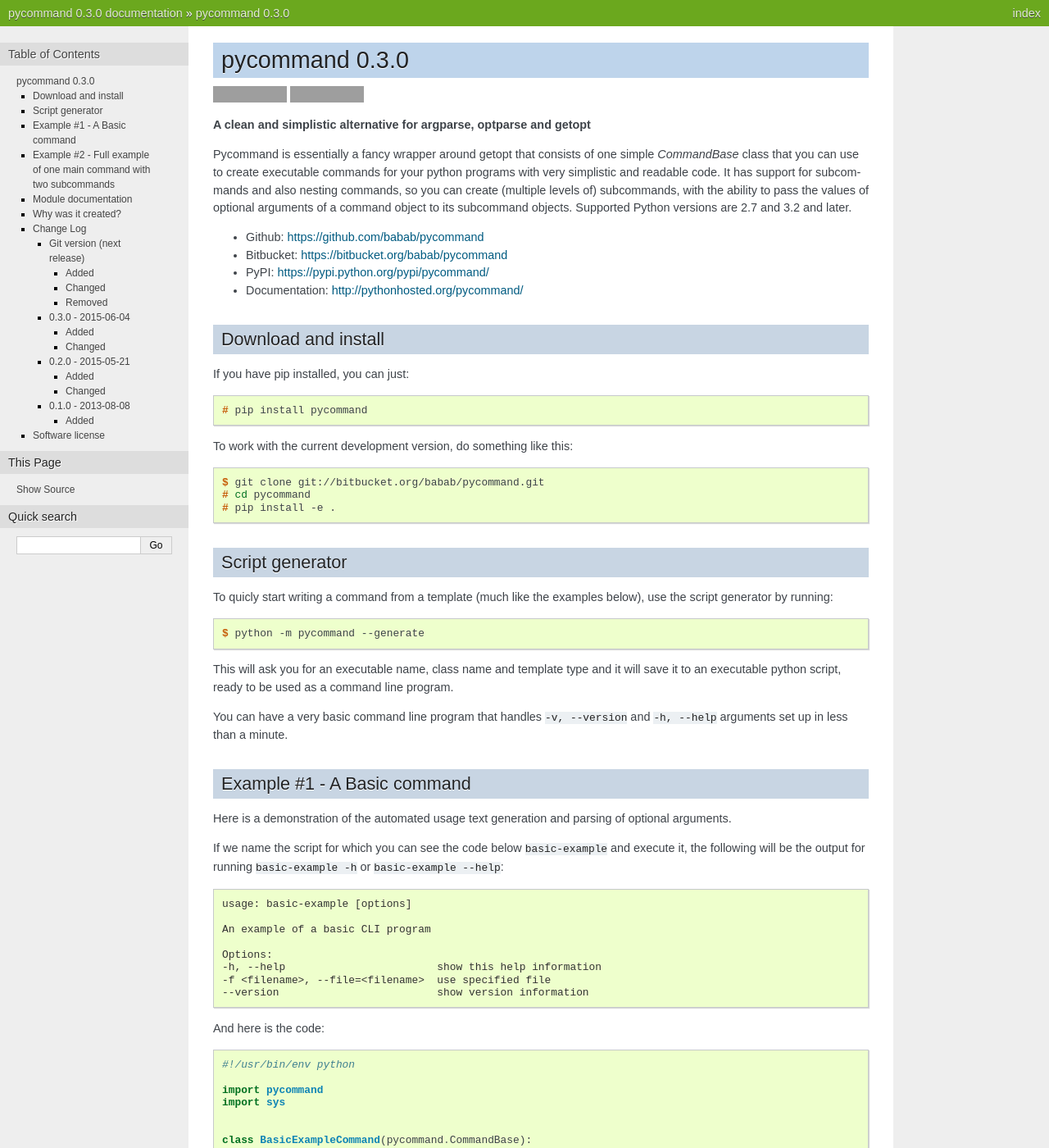
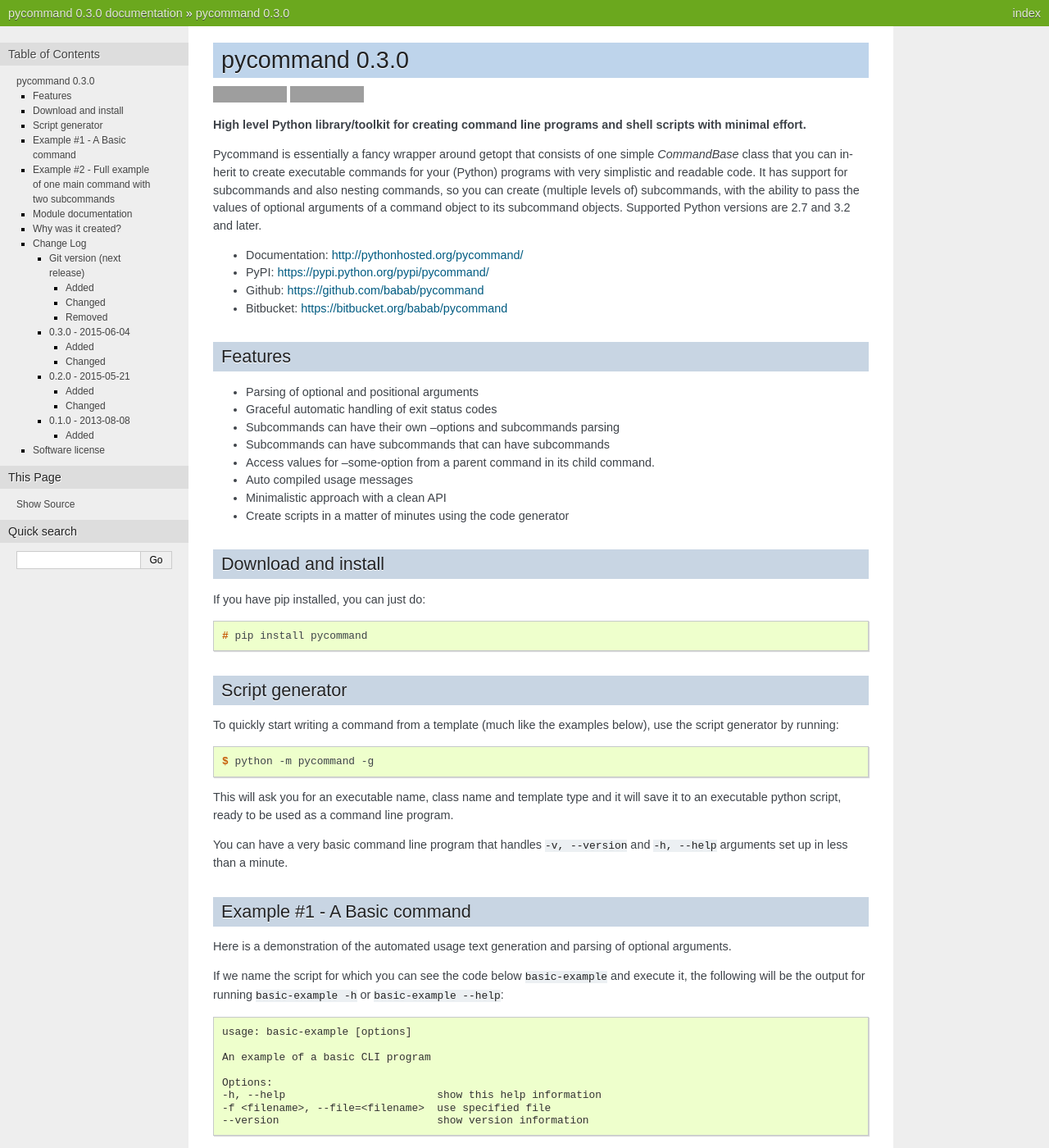
Before and after one commit to babab/pycommand, a Sphinx documentation site: the page built from doc/index.rst, in a window 1280 px wide and 1400 px high. Shown: the whole window at 82% size. Built offline with Sphinx 7.4.7, drawn with Linux system fonts in a browser that asks for light colours; grey boxes are pictures that could not be loaded.

Commit message:
Update project description in documentation

```diff
--- a/doc/index.rst
+++ b/doc/index.rst
@@ -11,49 +11,56 @@
 .. toctree::
    :maxdepth: 2
 
-**A clean and simplistic alternative for argparse, optparse and getopt**
+
+**High level Python library/toolkit for creating command line programs
+and shell scripts with minimal effort.**
 
 Pycommand is essentially a fancy wrapper around getopt that consists of
-one simple `CommandBase` class that you can use to create executable
-commands for your python programs with very simplistic and readable
+one simple `CommandBase` class that you can inherit to create executable
+commands for your (Python) programs with very simplistic and readable
 code. It has support for subcommands and also nesting commands, so you
 can create (multiple levels of) subcommands, with the ability to pass
 the values of optional arguments of a command object to its subcommand
 objects. Supported Python versions are 2.7 and 3.2 and later.
 
+- Documentation: http://pythonhosted.org/pycommand/
+- PyPI: https://pypi.python.org/pypi/pycommand/
 - Github: https://github.com/babab/pycommand
 - Bitbucket: https://bitbucket.org/babab/pycommand
-- PyPI: https://pypi.python.org/pypi/pycommand/
-- Documentation: http://pythonhosted.org/pycommand/
+
+
+Features
+========
+
+- Parsing of optional and positional arguments
+- Graceful automatic handling of exit status codes
+- Subcommands can have their own --options and subcommands parsing
+- Subcommands can have subcommands that can have subcommands
+- Access values for --some-option from a parent command in its child command.
+- Auto compiled usage messages
+- Minimalistic approach with a clean API
+- Create scripts in a matter of minutes using the code generator
 
 
 Download and install
 ====================
 
-If you have pip installed, you can just:
+If you have pip installed, you can just do:
 
 .. code-block:: console
 
    # pip install pycommand
 
-To work with the current development version, do something like this:
-
-.. code-block:: console
-
-   $ git clone git://bitbucket.org/babab/pycommand.git
-   # cd pycommand
-   # pip install -e .
-
 
 Script generator
 ================
 
-To quicly start writing a command from a template (much like the
+To quickly start writing a command from a template (much like the
 examples below), use the script generator by running:
 
 .. code-block:: console
 
-   $ python -m pycommand --generate
+   $ python -m pycommand -g
 
 This will ask you for an executable name, class name and template type
 and it will save it to an executable python script, ready to be used as
```
Also changed, not shown: README.rst (+22 -16 lines).
